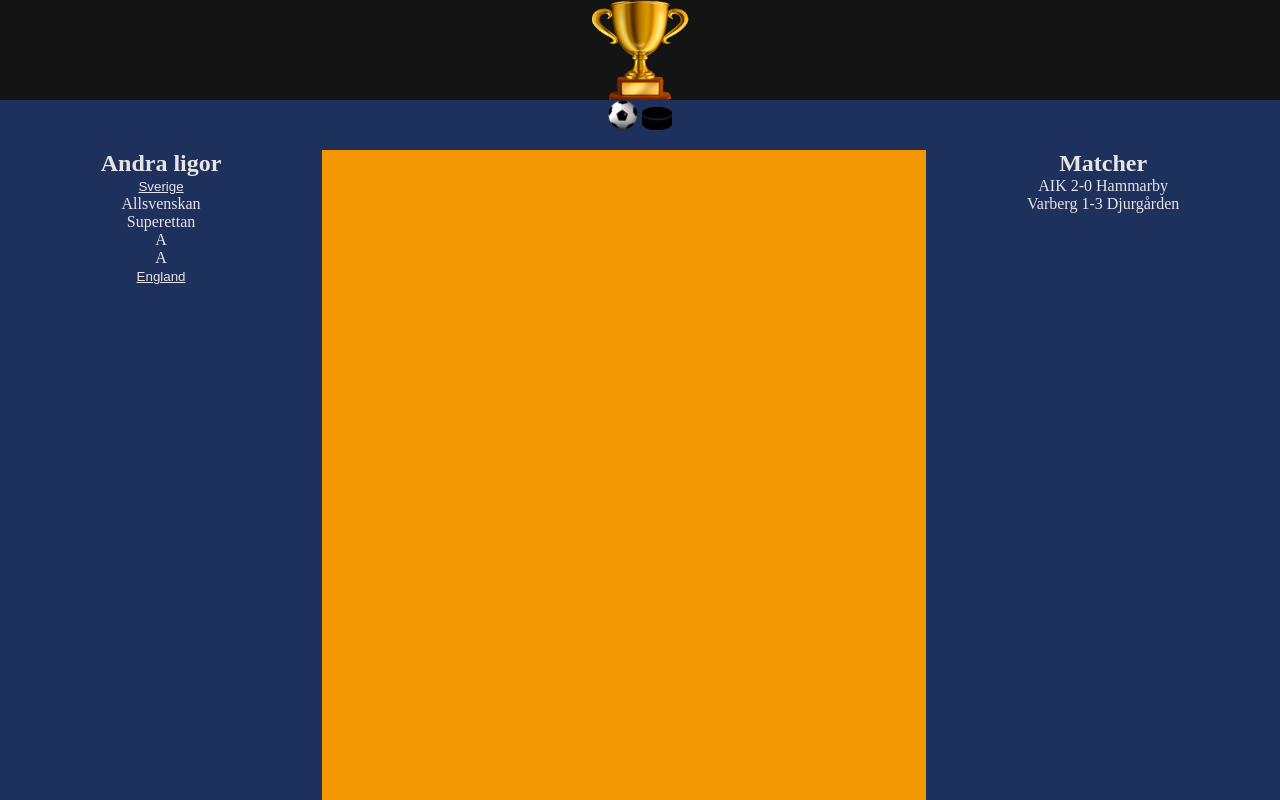
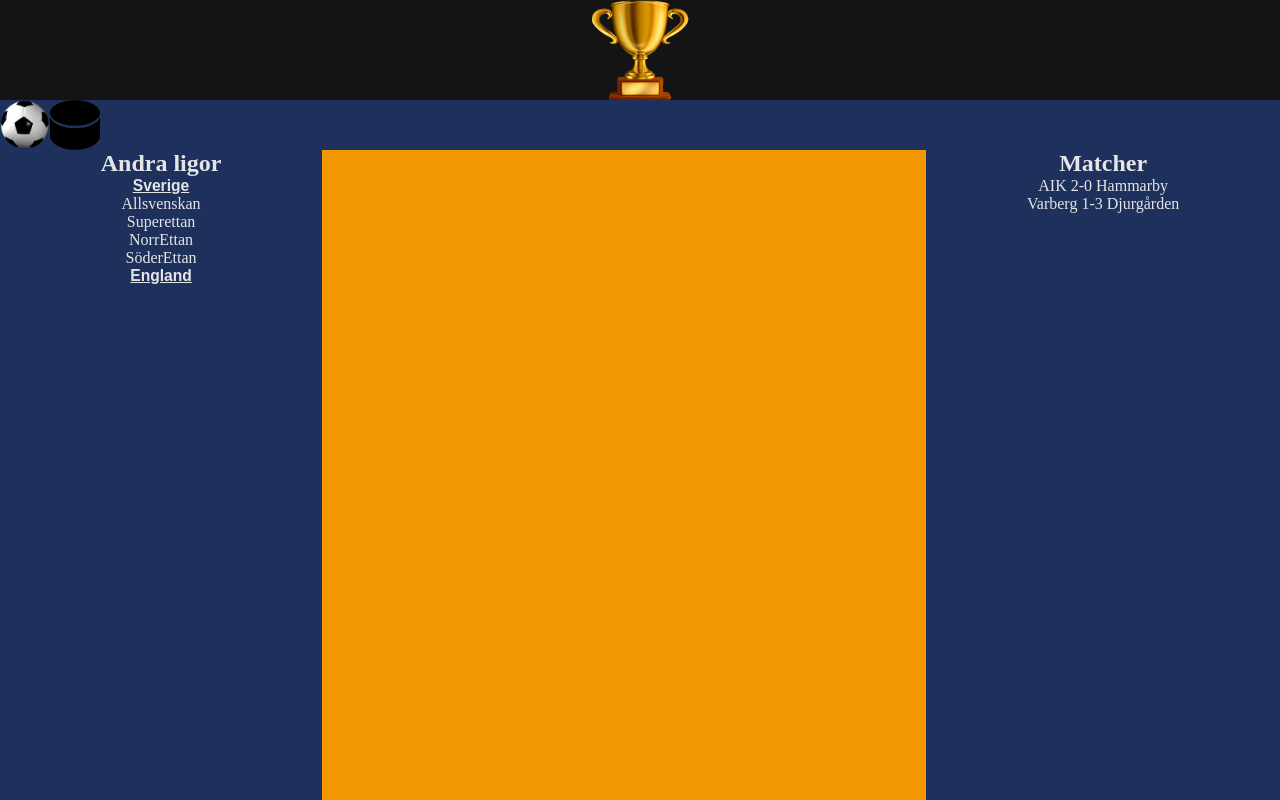
Before and after one commit to Lorens123/Sport24, a plain HTML site: page index.html in a window 1280 px wide. Both pictures are taken after a click on the button "Sverige". Shown: the top 800 px of the page. Drawn offline with Linux system fonts and the light colour scheme.

Commit message:
lite mer ändringar

```diff
--- a/app.js
+++ b/app.js
@@ -1,8 +1,16 @@
-let countryButton = document.querySelector(".country-button");
-let countryMenu = document.querySelector(".country-menu");
+let swedenButton = document.querySelector(".sweden-button");
+let swedenMenu = document.querySelector(".sweden-menu");
 
-countryButton.addEventListener("click", togglecountryMenu);
+swedenButton.addEventListener("click", toggleswedenMenu);
 
-function togglecountryMenu() {
-    countryMenu.classList.toggle("hidden");
+function toggleswedenMenu() {
+    swedenMenu.classList.toggle("hidden");
 }
+let englandButton = document.querySelector(".england-button");
+let englandMenu = document.querySelector(".england-menu");
+
+englandButton.addEventListener("click", toggleenglandMenu);
+
+function toggleenglandMenu() {
+    englandMenu.classList.toggle("hidden");
+}
--- a/index.html
+++ b/index.html
@@ -18,18 +18,14 @@
 
       </header>
     <nav>
-        <ul>
-            <li >
-
-                <a href="http://">
-                    <img src="img/fotboll.png" alt="Fotbolls icon" width="30px">
-                </a>
-                <a href="http://">
-                    <img src="img/puck.png" alt="Puck icon" width="30px">
-                </a>
-
-            </li>
-        </ul>
+        <div class="sport-menu">
+            <a href="">
+                <img src="img/fotboll.png" alt="Fotboll icon" width="50px">
+            </a>
+            <a href="http://">
+                <img src="img/puck.png" alt="Hockey puck ikon" width="50px">
+            </a>
+        </div>
     </nav>
       <main>
         <div class="article">
@@ -37,29 +33,33 @@
             <h1>Andra ligor</h1>
             <div>
             <div >
-                <button class="country-button">Sverige</button>
-                <div class="country-menu hidden">
+                <button class="sweden-button">
+                    <h3>Sverige</h3>
+                </button>
+                <div class="sweden-menu hidden">
                 <ul>
                     <li>
-                        <a href="allsvenskan.html">Allsvenskan</a></li>
-                    <li><a href="#">Superettan</a></li>
-                    <li><a href="http://"></a>A</li>
-                    <li><a href="http://"></a>A</li>
+                        <a href="allsvenskan.html"></a>Allsvenskan</li>
+                    <li><a href="#"></a>Superettan</li>
+                    <li><a href="http://"></a>NorrEttan</li>
+                    <li><a href="http://"></a>SöderEttan</li>
 
                 </ul>
                </div>
             </div>
 
             <div>
-                <button class="country-button">England</button>
-                <div class="country-menu hidden">
+                <button class="england-button">
+                    <h3>England</h3>
+                </button>
+                <div class="england-menu hidden">
                     <ul>
                         <li>
-                            <a href="#">Premier League</a>
-                        </li>
-                        <li><a href="#"></a>Championship</li>
-                        <li><a href="http://"></a>A</li>
-                        <li><a href="http://"></a>A</li>
+                            <a href="#"></a>Premier League</li>
+                        <li>
+                            <a href="#"></a>Championship</li>
+                        <li><a href="http://"></a>League One</li>
+                        <li><a href="http://"></a>League Two</li>
 
                     </ul>
                 </div>
--- a/style.css
+++ b/style.css
@@ -18,10 +18,11 @@ header {
 }
 nav {
   display: flex;
-  justify-content: center;
+  justify-content: space-between;
   background-color: var(--spacecadet);
   width: 100%;
   height: 50px;
+  text-align: center;
 }
 body {
   text-align: center;
@@ -90,8 +91,9 @@ ul a {
 }
 a {
   color: #e5e5e5;
+  display: flex;
 }
-.nav-li {
+.sport-menu {
   display: flex;
-  justify-content: space-between;
+  justify-content: center;
 }
```
